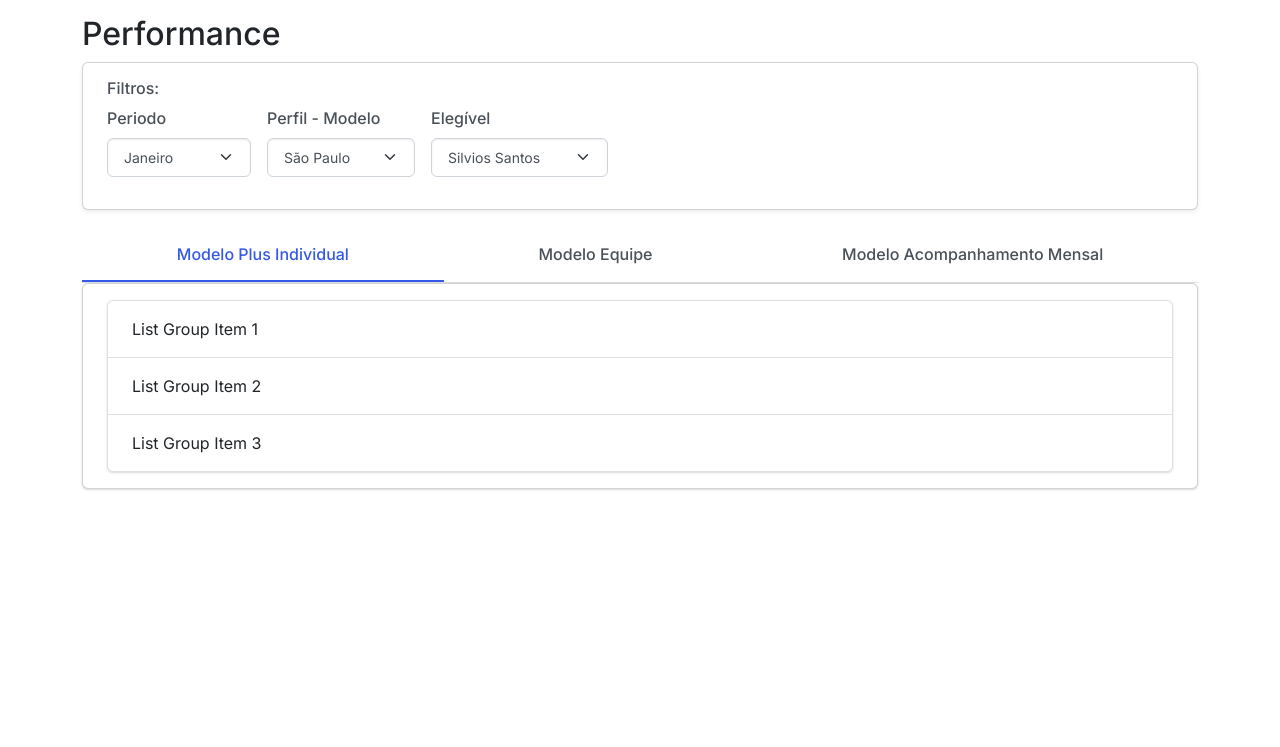
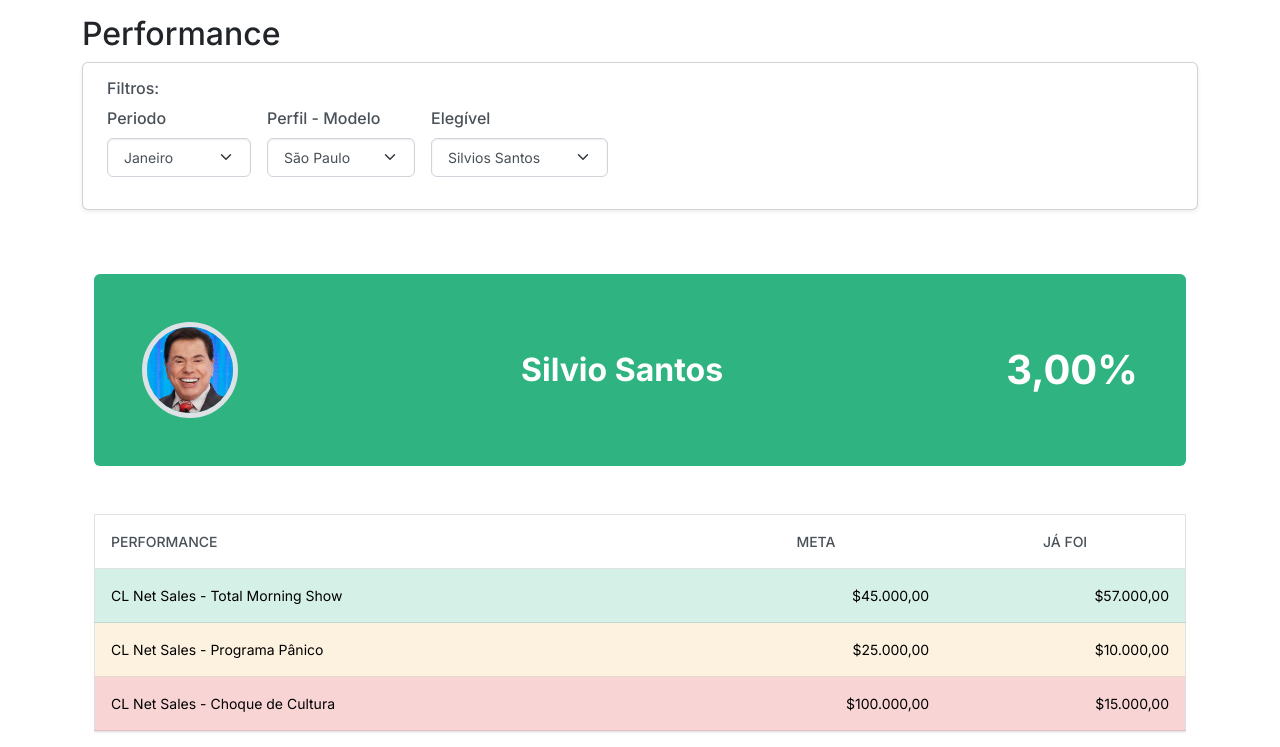
Before and after one commit to achievemore/prototipo-novo-app, a plain HTML site: page docs/perfomance.html in a window 1280 px wide. Shown: the part 68-815 px from the top of the page. Drawn offline with Linux system fonts and the light colour scheme.

Commit message:
Protótipo do Novo app

```diff
--- a/docs/perfomance.html
+++ b/docs/perfomance.html
@@ -56,38 +56,47 @@
                 </div>
             </div>
         </section>
-    </div>
-    <div class="container">
-        <div>
-            <ul class="nav nav-tabs nav-fill" role="tablist">
-                <li class="nav-item text-truncate" role="presentation"><a class="nav-link active" role="tab" data-bs-toggle="tab" href="#tab-1">Modelo Plus Individual</a></li>
-                <li class="nav-item" role="presentation"><a class="nav-link text-truncate" role="tab" data-bs-toggle="tab" href="#tab-2">Modelo Equipe</a></li>
-                <li class="nav-item" role="presentation"><a class="nav-link text-truncate" role="tab" data-bs-toggle="tab" href="#tab-3">Modelo Acompanhamento Mensal</a></li>
-            </ul>
-            <div class="tab-content">
-                <div class="tab-pane active" role="tabpanel" id="tab-1">
-                    <div class="card">
-                        <div class="card-body">
-                            <ul class="list-group">
-                                <li class="list-group-item"><span>List Group Item 1</span></li>
-                                <li class="list-group-item"><span>List Group Item 2</span></li>
-                                <li class="list-group-item"><span>List Group Item 3</span></li>
-                            </ul>
-                        </div>
-                    </div>
-                </div>
-                <div class="tab-pane" role="tabpanel" id="tab-2">
-                    <div class="card">
-                        <div class="card-body"></div>
-                    </div>
-                </div>
-                <div class="tab-pane" role="tabpanel" id="tab-3">
-                    <div class="card">
-                        <div class="card-body"></div>
+        <section class="py-4 py-xl-5">
+            <div class="container">
+                <div class="text-white bg-success border rounded border-0 p-4 p-md-5">
+                    <div class="hstack d-lg-flex justify-content-between align-items-lg-center"><img class="img-fluid border rounded-circle border-5" src="assets/img/silvio_santos_1f411502d8ced631dcd3f3732eea164ed0f658b8_6351a7795283d6629d4f960da6530bc87567d5b8.jpeg" width="96" height="96">
+                        <h2 class="fw-bold text-white mb-3 mt-lg-0 mb-lg-0">Silvio Santos</h2><span class="fs-1 fw-bold">3,00%</span>
                     </div>
                 </div>
             </div>
-        </div>
+        </section>
+        <section>
+            <div class="container">
+                <div class="table-responsive">
+                    <table class="table">
+                        <thead class="border rounded-0">
+                            <tr>
+                                <th>pERFORMANCE</th>
+                                <th class="text-center">META</th>
+                                <th class="text-center">Já foi</th>
+                            </tr>
+                        </thead>
+                        <tbody class="border rounded-0">
+                            <tr>
+                                <td class="table-success">CL Net Sales - Total Morning Show</td>
+                                <td class="table-success text-end">$45.000,00</td>
+                                <td class="table-success text-end">$57.000,00</td>
+                            </tr>
+                            <tr>
+                                <td class="table-warning">CL Net Sales - Programa Pânico</td>
+                                <td class="table-warning text-end">$25.000,00</td>
+                                <td class="table-warning text-end">$10.000,00</td>
+                            </tr>
+                            <tr>
+                                <td class="table-danger">CL Net Sales - Choque de Cultura</td>
+                                <td class="table-danger text-end">$100.000,00</td>
+                                <td class="table-danger text-end">$15.000,00</td>
+                            </tr>
+                        </tbody>
+                    </table>
+                </div>
+            </div>
+        </section>
     </div>
     <script src="assets/bootstrap/js/bootstrap.min.js"></script>
     <script src="assets/js/bs-init.js"></script>
```
Also changed, not shown: docs/modelo.html (+3 -1 lines), docs/assets/img/silvio_santos_1f411502d8ced631dcd3f3732eea164ed0f658b8_6351a7795283d6629d4f960da6530bc87567d5b8.jpeg (added), 1 other file.
